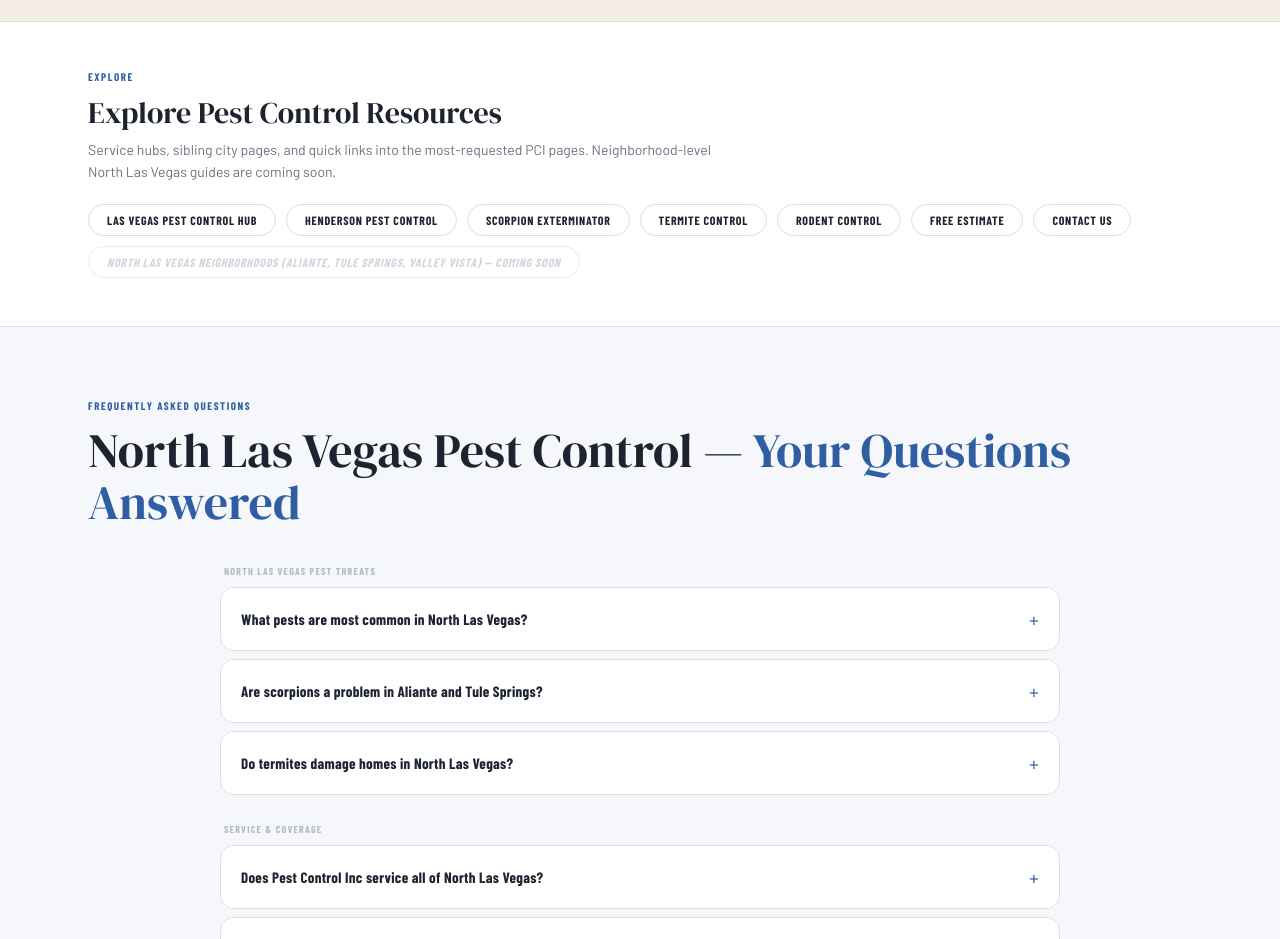
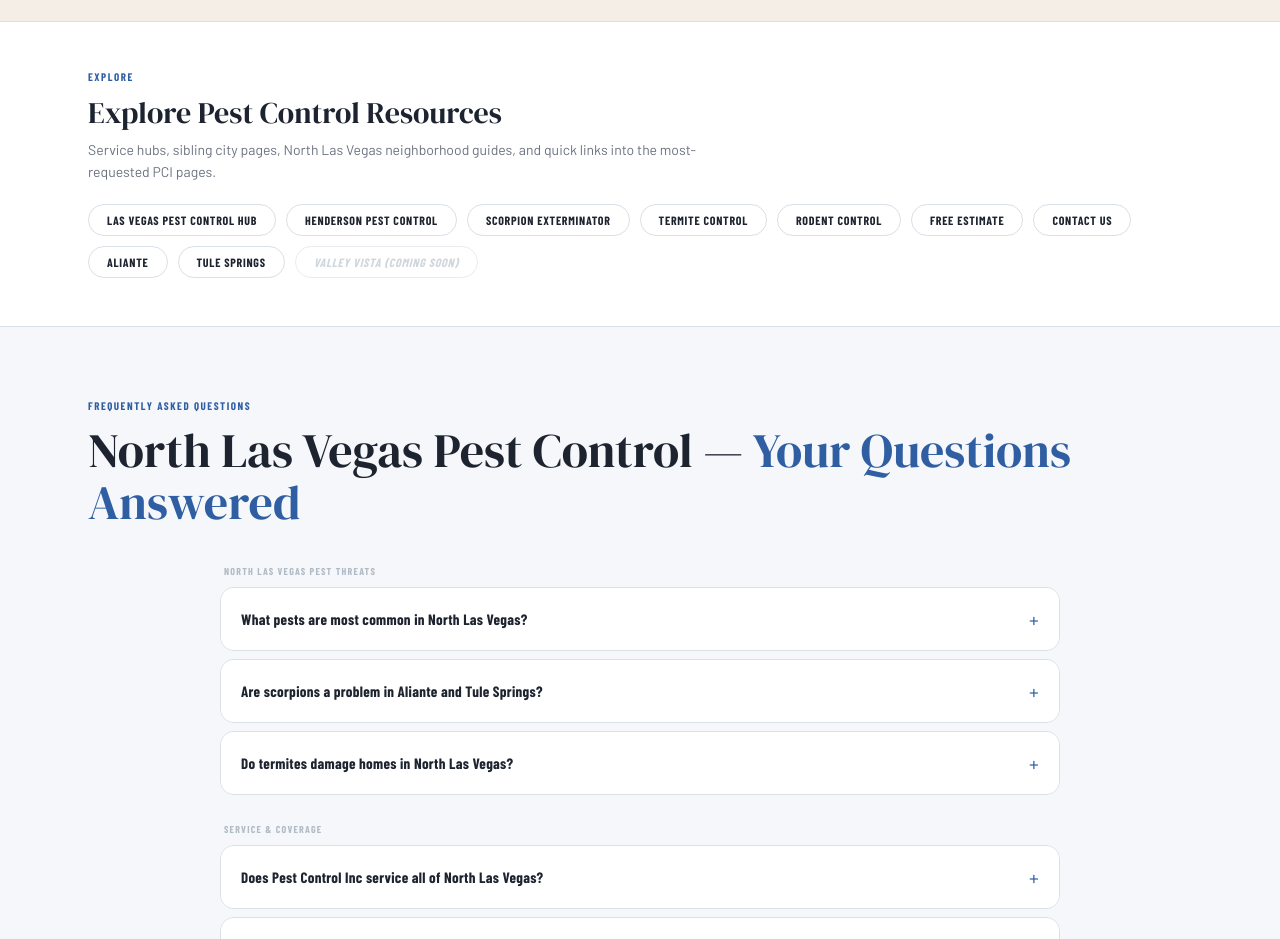
Before and after one commit to SedrickHarris/pest-control-inc-site, a plain HTML site: page pest-control-north-las-vegas/index.html in a window 1280 px wide. Shown: the part 6320-7259 px from the top of the page. Drawn offline with nearby package versions, Linux system fonts and the light colour scheme; a script that the page names is missing; a web font is replaced by a local one.

Commit message:
chore(batch-5): swap pending North Las Vegas neighborhood chips to live links
Tule Springs is now live, so swap the "Tule Springs (coming soon)" pending chip
on the Aliante page to a live link, and add Tule Springs to Aliante's footer
Service Areas to mirror Tule Springs's footer.

NLV hub also expands its single multi-neighborhood pending chip into individual
live chips for Aliante and Tule Springs, with Valley Vista as the only remaining
pending neighborhood.

```diff
--- a/pest-control-north-las-vegas/index.html
+++ b/pest-control-north-las-vegas/index.html
@@ -948,7 +948,7 @@ a{color:inherit;text-decoration:none}
   <div class="container">
     <span class="section-eyebrow">EXPLORE</span>
     <h2>Explore Pest Control Resources</h2>
-    <p class="links-desc">Service hubs, sibling city pages, and quick links into the most-requested PCI pages. Neighborhood-level North Las Vegas guides are coming soon.</p>
+    <p class="links-desc">Service hubs, sibling city pages, North Las Vegas neighborhood guides, and quick links into the most-requested PCI pages.</p>
     <div class="internal-links-inner">
       <a href="/pest-control-las-vegas/" class="internal-link-chip">Las Vegas Pest Control Hub</a>
       <a href="/pest-control-henderson-nv/" class="internal-link-chip">Henderson Pest Control</a>
@@ -957,7 +957,9 @@ a{color:inherit;text-decoration:none}
       <a href="/rodent-exterminator-las-vegas/" class="internal-link-chip">Rodent Control</a>
       <a href="/free-estimate/" class="internal-link-chip">Free Estimate</a>
       <a href="/contact/" class="internal-link-chip">Contact Us</a>
-      <span class="internal-link-chip pending" aria-disabled="true">North Las Vegas Neighborhoods (Aliante, Tule Springs, Valley Vista) &mdash; coming soon</span>
+      <a href="/pest-control-north-las-vegas/aliante/" class="internal-link-chip">Aliante</a>
+      <a href="/pest-control-north-las-vegas/tule-springs/" class="internal-link-chip">Tule Springs</a>
+      <span class="internal-link-chip pending" aria-disabled="true">Valley Vista (coming soon)</span>
     </div>
   </div>
 </section>
```
Also changed, not shown: pest-control-north-las-vegas/aliante/index.html (+2 -1 lines).
